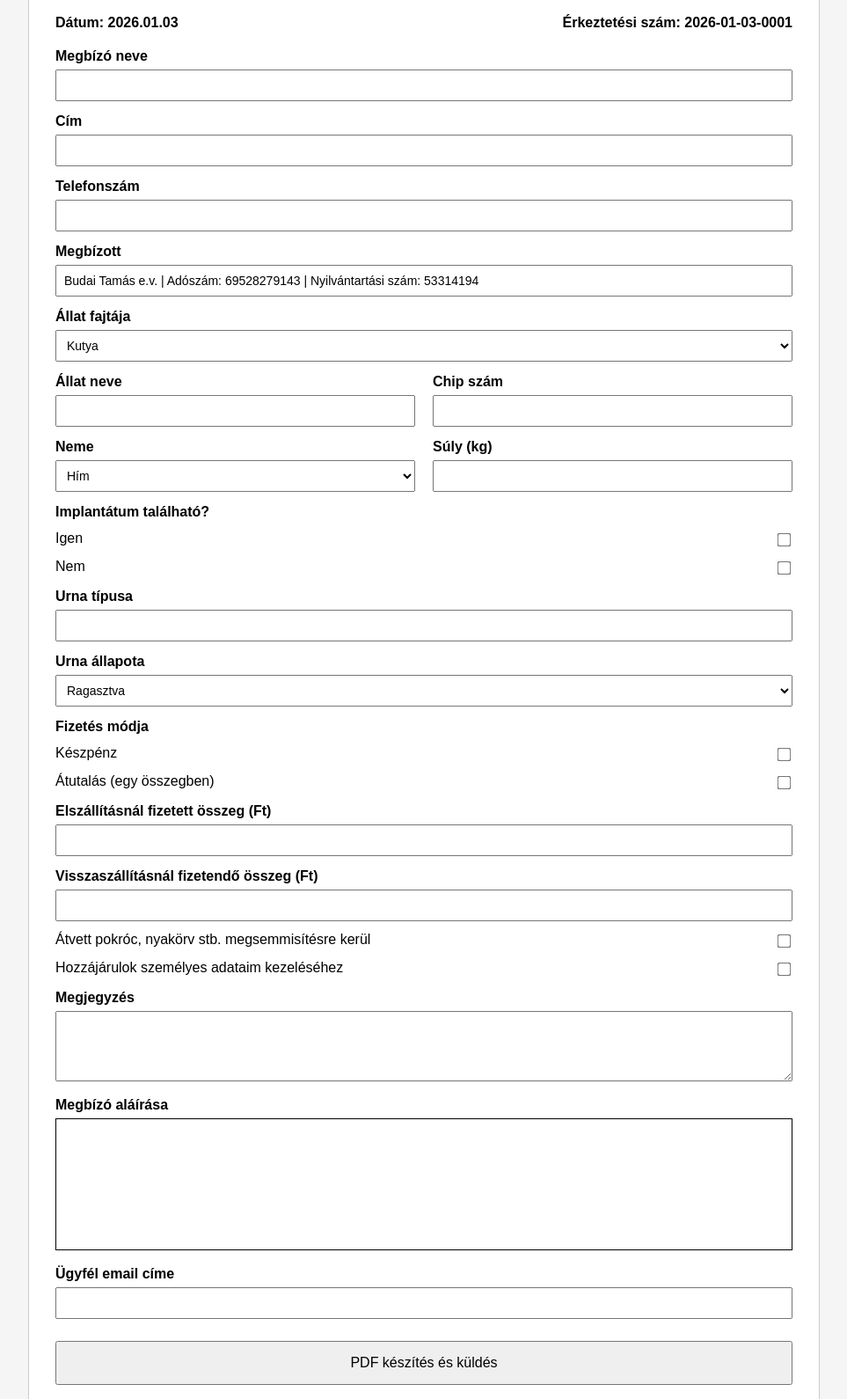
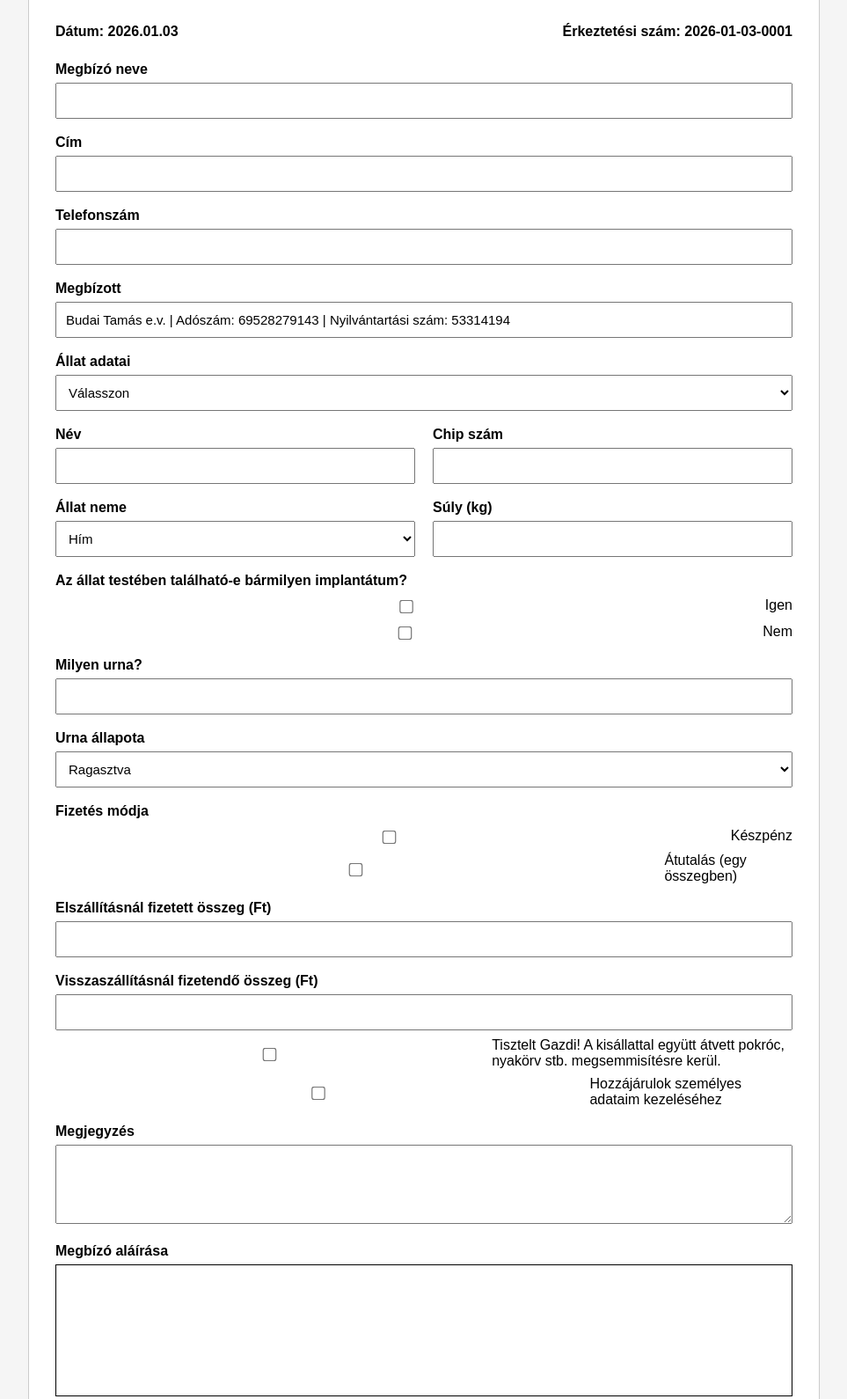
Before and after one commit to azonositolap-cmd/AZONOSITO-LAP-, a website: page index.html in a window 1280 px wide. Shown: the part 110-1700 px from the top of the page at 88% size, without its empty margins (158-1121 px from the left). Drawn offline with Linux system fonts and the light colour scheme.

Commit message:
index.html

```diff
--- a/index.html
+++ b/index.html
@@ -24,20 +24,20 @@ body {
 
 h2 {
   text-align: center;
-  margin-bottom: 20px;
+  margin-bottom: 30px;
 }
 
 .top-info {
   display: flex;
   justify-content: space-between;
+  margin-bottom: 25px;
   font-weight: bold;
-  margin-bottom: 20px;
 }
 
 label {
   font-weight: bold;
   display: block;
-  margin-top: 14px;
+  margin-top: 18px;
 }
 
 input, select, textarea, canvas {
@@ -46,12 +46,12 @@ input, select, textarea, canvas {
 }
 
 input, select, textarea {
-  padding: 8px;
-  font-size: 14px;
+  padding: 10px;
+  font-size: 15px;
 }
 
 textarea {
-  min-height: 80px;
+  min-height: 90px;
 }
 
 .row {
@@ -63,35 +63,38 @@ textarea {
   flex: 1;
 }
 
-/* ✅ CHECKBOX EGY VONALBA */
-.checkline {
+.checkbox-row {
   display: flex;
-  justify-content: space-between;
   align-items: center;
-  margin-top: 10px;
+  gap: 10px;
+  margin-top: 8px;
 }
 
-.checkline input {
-  width: auto;
+.checkbox-row input {
   transform: scale(1.2);
-}
-
-/* ✅ PDF NE TÖRJE SZÉT */
-.block {
-  page-break-inside: avoid;
 }
 
 canvas {
   border: 1px solid #000;
   height: 150px;
   background: #fff;
+  touch-action: none;
+}
+
+.signature-block {
+  margin-top: 15px;
 }
 
 button {
-  margin-top: 25px;
+  margin-top: 30px;
   padding: 14px;
   width: 100%;
   font-size: 16px;
+  cursor: pointer;
+}
+
+.pdf-space {
+  margin-top: 12px;
 }
 </style>
 
@@ -99,7 +102,7 @@ button {
 </head>
 
 <body>
-<div class="container block" id="doc">
+<div class="container" id="doc">
 
 <h2>Azonosító lap</h2>
 
@@ -109,38 +112,44 @@ button {
 </div>
 
 <label>Megbízó neve</label>
-<input id="gazdaNev">
+<input id="gazdaNev" type="text">
 
 <label>Cím</label>
-<input id="cim">
+<input id="cim" type="text">
 
 <label>Telefonszám</label>
-<input>
+<input type="tel">
 
 <label>Megbízott</label>
-<input value="Budai Tamás e.v. | Adószám: 69528279143 | Nyilvántartási szám: 53314194" readonly>
+<input type="text" value="Budai Tamás e.v. | Adószám: 69528279143 | Nyilvántartási szám: 53314194" readonly>
 
-<label>Állat fajtája</label>
+<label>Állat adatai</label>
 <select id="allatFajta">
+  <option value="">Válasszon</option>
   <option>Kutya</option>
   <option>Macska</option>
   <option>Egyéb</option>
 </select>
 
-<div class="row block">
+<div id="egyebAllat" style="display:none;">
+  <label>Milyen állat?</label>
+  <input type="text">
+</div>
+
+<div class="row">
   <div>
-    <label>Állat neve</label>
-    <input>
+    <label>Név</label>
+    <input type="text">
   </div>
   <div>
     <label>Chip szám</label>
-    <input>
+    <input type="text">
   </div>
 </div>
 
-<div class="row block">
+<div class="row">
   <div>
-    <label>Neme</label>
+    <label>Állat neme</label>
     <select>
       <option>Hím</option>
       <option>Nőstény</option>
@@ -153,12 +162,12 @@ button {
   </div>
 </div>
 
-<label>Implantátum található?</label>
-<div class="checkline"><span>Igen</span><input type="checkbox"></div>
-<div class="checkline"><span>Nem</span><input type="checkbox"></div>
+<label>Az állat testében található-e bármilyen implantátum?</label>
+<div class="checkbox-row"><input type="checkbox" class="implant"> Igen</div>
+<div class="checkbox-row"><input type="checkbox" class="implant"> Nem</div>
 
-<label>Urna típusa</label>
-<input>
+<label>Milyen urna?</label>
+<input type="text">
 
 <label>Urna állapota</label>
 <select>
@@ -167,23 +176,25 @@ button {
 </select>
 
 <label>Fizetés módja</label>
-<div class="checkline"><span>Készpénz</span><input type="checkbox"></div>
-<div class="checkline"><span>Átutalás (egy összegben)</span><input type="checkbox"></div>
+<div class="checkbox-row"><input type="checkbox"> Készpénz</div>
+<div class="checkbox-row"><input type="checkbox"> Átutalás (egy összegben)</div>
 
-<label>Elszállításnál fizetett összeg (Ft)</label>
-<input type="number">
+<div class="pdf-space">
+  <label>Elszállításnál fizetett összeg (Ft)</label>
+  <input type="number">
+</div>
 
 <label>Visszaszállításnál fizetendő összeg (Ft)</label>
 <input type="number">
 
-<div class="checkline">
-  <span>Átvett pokróc, nyakörv stb. megsemmisítésre kerül</span>
+<div class="checkbox-row">
   <input type="checkbox">
+  Tisztelt Gazdi! A kisállattal együtt átvett pokróc, nyakörv stb. megsemmisítésre kerül.
 </div>
 
-<div class="checkline">
-  <span>Hozzájárulok személyes adataim kezeléséhez</span>
-  <input type="checkbox">
+<div class="checkbox-row">
+  <input type="checkbox" required>
+  Hozzájárulok személyes adataim kezeléséhez
 </div>
 
 <label>Megjegyzés</label>
@@ -193,42 +204,82 @@ button {
 <canvas id="signUser"></canvas>
 
 <label>Ügyfél email címe</label>
-<input id="ugyfelEmail" type="email">
+<input type="email" id="ugyfelEmail" required>
 
 <button id="pdfBtn">PDF készítés és küldés</button>
 
 </div>
 
 <script>
-// dátum
+// DÁTUM + ÉRKEZTETÉS
 const d = new Date();
-const ds = d.toISOString().slice(0,10);
-datum.innerText = ds.replaceAll("-",".");
-
+const ds = `${d.getFullYear()}-${String(d.getMonth()+1).padStart(2,'0')}-${String(d.getDate()).padStart(2,'0')}`;
+datum.innerText = ds.replaceAll("-", ".");
 let c = localStorage.getItem("erk") || 0;
 localStorage.setItem("erk", ++c);
-erkszam.innerText = ds + "-" + String(c).padStart(4,"0");
+erkszam.innerText = `${ds}-${String(c).padStart(4,"0")}`;
 
-// PDF
+// EGYÉB ÁLLAT
+allatFajta.onchange = e => {
+  egyebAllat.style.display = e.target.value === "Egyéb" ? "block" : "none";
+};
+
+// IMPLANT kizárás
+document.querySelectorAll(".implant").forEach(cb=>{
+  cb.onchange = ()=>document.querySelectorAll(".implant").forEach(o=>{
+    if(o!==cb) o.checked=false;
+  });
+});
+
+// ALÁÍRÁS
+const canvas = document.getElementById("signUser");
+const ctx = canvas.getContext("2d");
+canvas.width = canvas.offsetWidth;
+canvas.height = 150;
+let draw = false;
+
+function pos(e){
+  const r = canvas.getBoundingClientRect();
+  return e.touches
+    ? {x:e.touches[0].clientX-r.left,y:e.touches[0].clientY-r.top}
+    : {x:e.clientX-r.left,y:e.clientY-r.top};
+}
+
+["mousedown","touchstart"].forEach(ev=>canvas.addEventListener(ev,e=>{
+  e.preventDefault(); draw=true;
+  const p=pos(e); ctx.beginPath(); ctx.moveTo(p.x,p.y);
+}));
+["mousemove","touchmove"].forEach(ev=>canvas.addEventListener(ev,e=>{
+  if(!draw)return; e.preventDefault();
+  const p=pos(e); ctx.lineWidth=2; ctx.lineCap="round";
+  ctx.lineTo(p.x,p.y); ctx.stroke();
+}));
+["mouseup","touchend","mouseleave"].forEach(ev=>canvas.addEventListener(ev,()=>{
+  draw=false; ctx.beginPath();
+}));
+
+function cleanFileName(str){
+  return str.normalize("NFD").replace(/[\u0300-\u036f]/g,"").replace(/[^a-zA-Z0-9]+/g,"_");
+}
+
 pdfBtn.onclick = async () => {
-  const cimText = document.getElementById("cim").value || "cim_nelkul";
-  const fileName = `azonosito_lap_${ds}_${cimText.replace(/\s+/g,"_")}.pdf`;
+  const cimText = cim.value || "cim";
+  const fileName = `azonosito_lap_${ds}_${cleanFileName(cimText)}.pdf`;
 
-  const pdfBlob = await html2pdf()
-    .from(document.getElementById("doc"))
-    .set({
-      margin: 10,
-      html2canvas: { scale: 0.9, scrollY: 0 },
-      jsPDF: { format: "a4" }
-    })
-    .outputPdf("blob");
+  const pdfBlob = await html2pdf().from(doc).set({
+    margin: 10,
+    html2canvas: { scale: 0.85, scrollY: 0 },
+    jsPDF: { unit: "mm", format: "a4" }
+  }).outputPdf("blob");
 
   const fd = new FormData();
   fd.append("pdf", pdfBlob, fileName);
   fd.append("ugyfelEmail", ugyfelEmail.value);
+  fd.append("gazdaNev", gazdaNev.value);
+  fd.append("cim", cim.value);
 
-  await fetch("/send-pdf", { method: "POST", body: fd });
-  alert("PDF elküldve");
+  await fetch("/send-pdf", { method:"POST", body:fd });
+  alert("PDF elküldve!");
 };
 </script>
 
```
